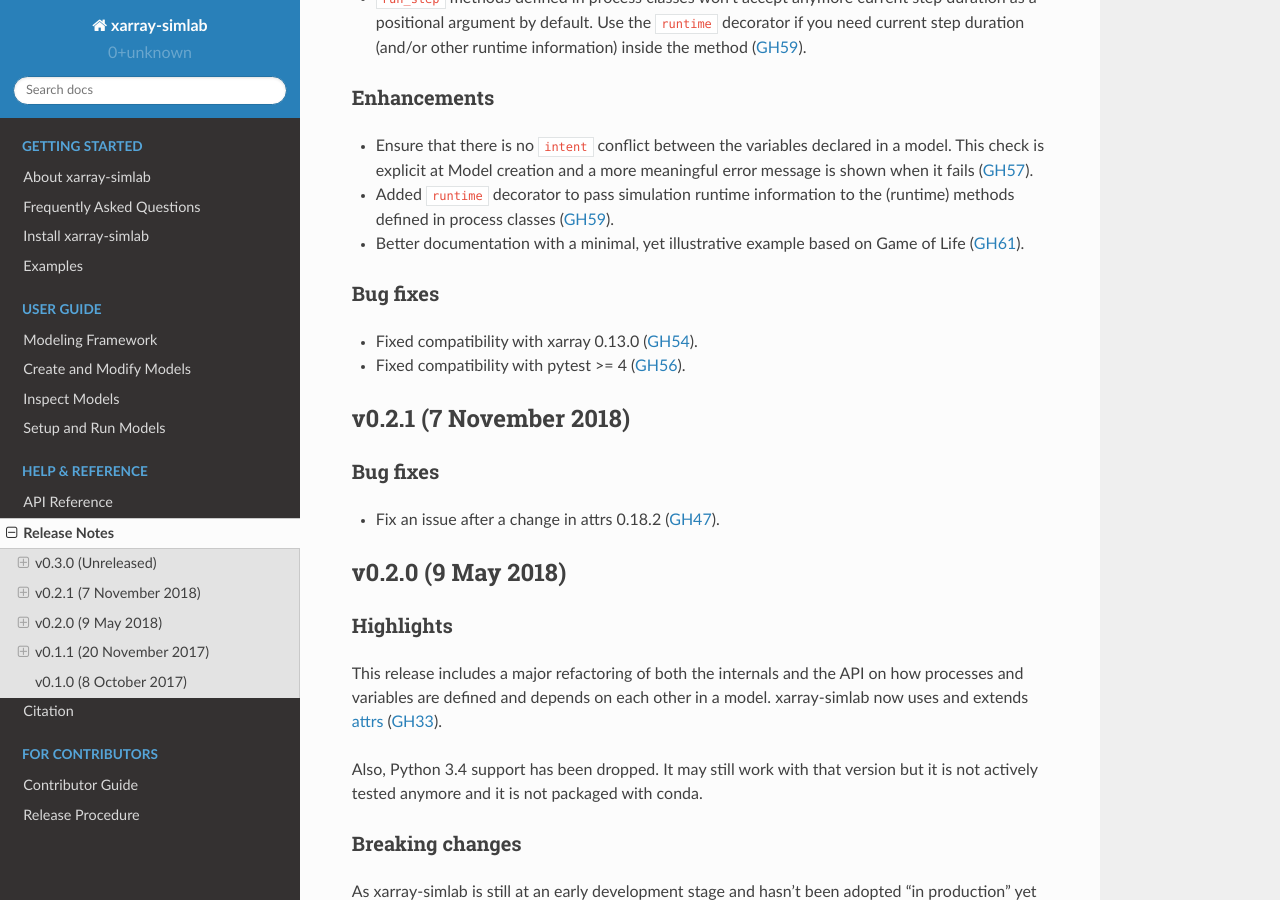
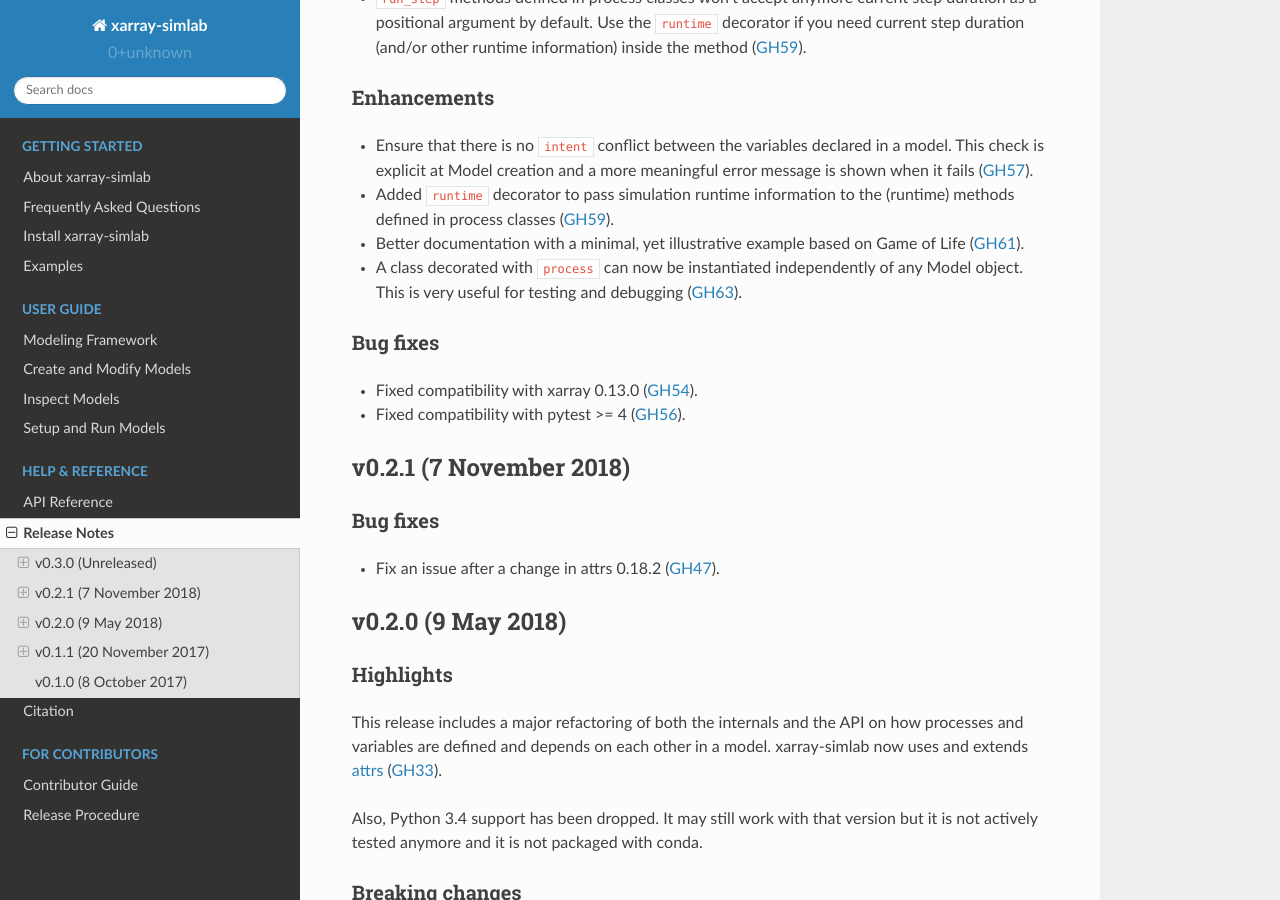
Before and after one commit to xarray-contrib/xarray-simlab, a Sphinx documentation site: the page built from doc/whats_new.rst, in a window 1280 px wide and 900 px high, scrolled down 500 px. Built offline with Sphinx 7.4.7 and the Read the Docs theme 2.0.0, drawn with Linux system fonts in a browser that asks for light colours; pages that are not in the unit, such as notebooks, are missing from menus; the version number could not be read and is left out.

Commit message:
update release notes

```diff
--- a/doc/whats_new.rst
+++ b/doc/whats_new.rst
@@ -37,6 +37,9 @@ Enhancements
   to the (runtime) methods defined in process classes (:issue:`59`).
 - Better documentation with a minimal, yet illustrative example based
   on Game of Life (:issue:`61`).
+- A class decorated with ``process`` can now be instantiated
+  independently of any Model object. This is very useful for testing
+  and debugging (:issue:`63`).
 
 Bug fixes
 ~~~~~~~~~
```
